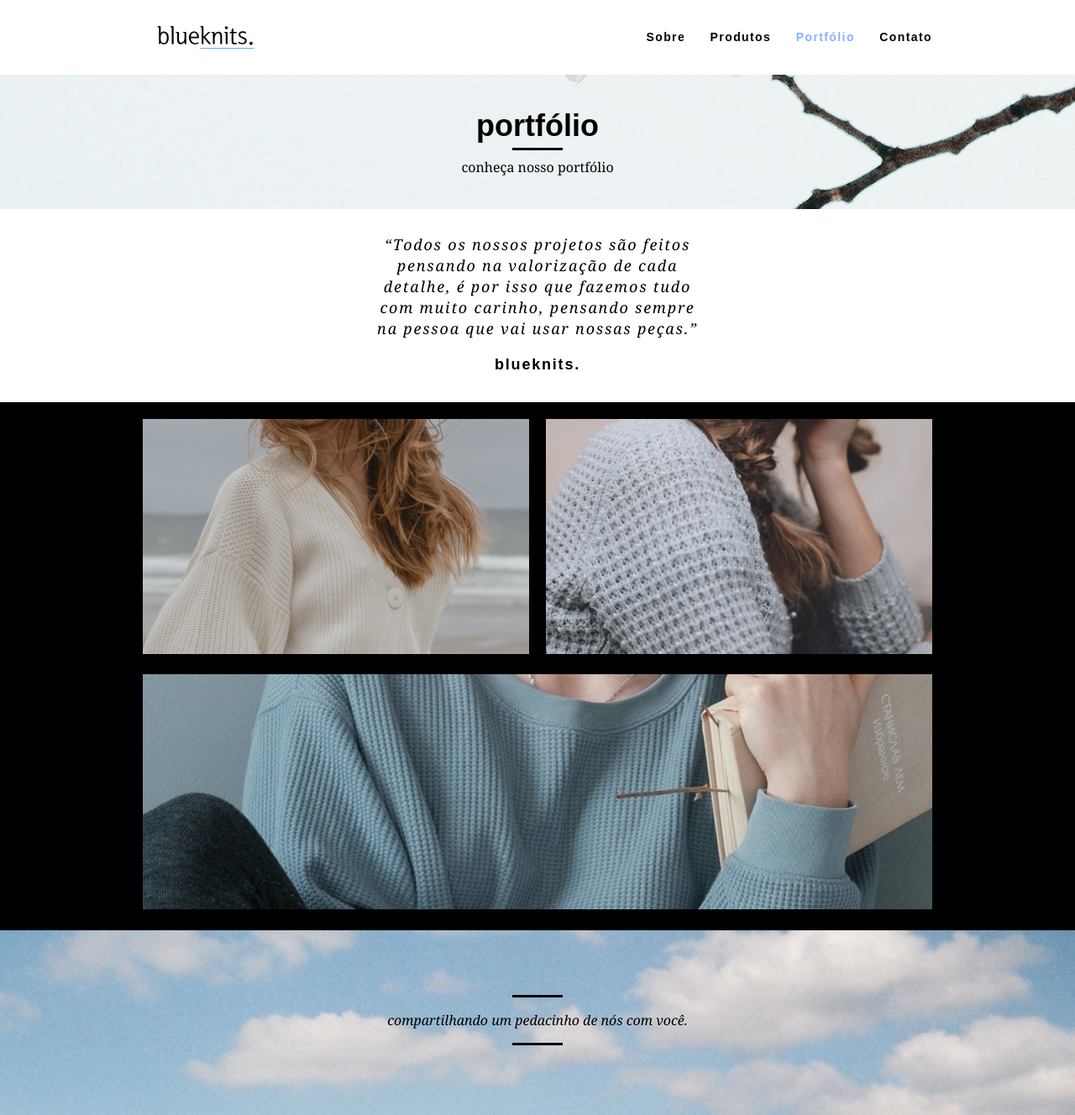
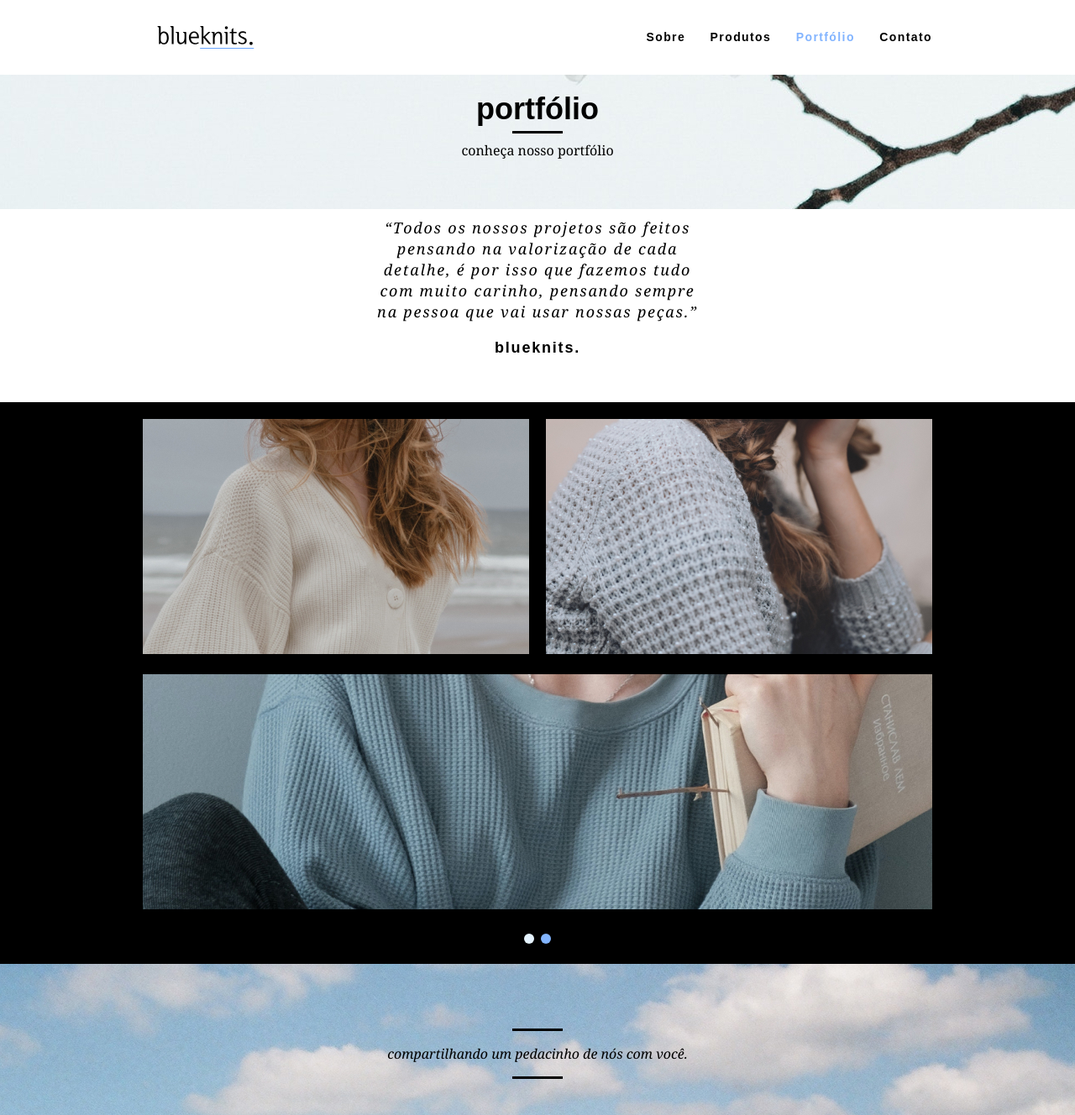
Before and after one commit to anepaz/projeto_ori, a PHP site: page /portfolio.html in a window 1280 px wide. Shown: the top 1328 px of the page at 84% size. Run offline with PHP 8.4, Linux system fonts and the light colour scheme.

Commit message:
js animation

```diff
--- a/css/style.css
+++ b/css/style.css
@@ -420,3 +420,58 @@ p {
     color: #fff;
     margin-top: 0;
 }
+
+/* javascript */
+
+.js [data-slide] {
+    position: relative;
+}
+.js [data-slide] > * {
+    position: absolute;
+    top: 0px;
+    opacity: 0;
+}
+.js [data-slide] > .active {
+    position: relative;
+    opacity: 1;
+    transition: opacity 500ms;
+    z-index: 1;
+}
+
+.js [data-slide-nav] {
+    display: block;
+    text-align: center;
+    margin-top: 20px;
+}
+
+.js [data-slide-nav] button {
+    display: inline-block;
+    width: 12px;
+    height: 12px;
+    margin: 4px;
+    border: none;
+    padding: 0px;
+    border-radius: 6px;
+    text-indent: -99px;
+    overflow: hidden;
+    background: #82B4FF;
+}
+
+.js [data-slide-nav] button.active {
+      background: #E5F3FF;
+}
+
+.js [data-anime] {
+      opacity: 0;
+      transform: translate3d(0, -20px, 0);
+}
+
+.js .anime {
+      opacity: 1;
+      transform: none;
+      transition: opacity 800ms, transform 800ms;
+}
+
+.js .fadeInDown {
+    transform: translate3d(0, -20px, 0);
+}
--- /dev/null
+++ b/js/script.js
@@ -0,0 +1,17 @@
+if(window.SimpleSlide) {
+
+new SimpleSlide({
+    slide: "quote", //nome do slide
+    time: 5000 //tempo de transição = 5s
+});
+
+new SimpleSlide({
+    slide: "portfolio",
+    time: 5000,
+    nav: true
+});
+}
+
+if(window.SimpleAnime) {
+    new SimpleAnime();
+}
--- /dev/null
+++ b/js/simple-anime.js
@@ -0,0 +1 @@
+window.SimpleAnime=class{constructor(){this.items=document.querySelectorAll("[data-anime]"),this.init()}animateItems(){this.items.forEach(t=>{const e=Number(t.getAttribute("data-anime"));isNaN(e)||setTimeout(()=>{t.classList.add("anime")},e)})}handleVisibility(){void 0!==document.visibilityState?"visible"===document.visibilityState&&this.animateItems():this.animateItems()}init(){this.handleVisibility=this.handleVisibility.bind(this),this.handleVisibility(),document.addEventListener("visibilitychange",this.handleVisibility)}}
--- a/portfolio.html
+++ b/portfolio.html
@@ -9,6 +9,7 @@
     <link rel="stylesheet" href="css/grid.css">
     <link rel="stylesheet" href="css/portfolio.css">
     <link rel="stylesheet" href="css/responsivo.css">
+    <script>document.documentElement.classList.add("js");</script>
 </head>
 <body>
     <!-- menu topo -->
@@ -32,18 +33,26 @@
     <section class="introducao-interna interna_portfolio">
         <div class="container">
 
-            <h1>portfólio</h1>
-            <p>conheça nosso portfólio</p>
+            <h1 data-anime="400" class="fadeInDown">portfólio</h1>
+            <p data-anime="800" class="fadeInDown">conheça nosso portfólio</p>
             </div>
     </section>
 <!-- fim título do topo -->
 
 <!-- quote -->
 
-<section class="portfolio-interno">
+<section class="portfolio-interno fadeInDown" data-slide="quote" data-anime="1200">
 <blockquote class="quote-portfolio">
     <p>“Todos os nossos projetos são feitos pensando na valorização de cada detalhe, é por isso que fazemos tudo com muito carinho, pensando sempre na pessoa que vai usar nossas peças.”</p>
     <cite>blueknits.</cite>
+</blockquote>
+<blockquote class="quote-portfolio">
+    <p>“Peças customizadas e criativas que com certeza irão complementar o seu estilo maravilhosamente.”</p>
+    <cite>Malina Dias</cite>
+</blockquote>
+<blockquote class="quote-portfolio">
+    <p>“Me encantei com a qualidade dos fios e o fator sustentabilidade é um plus.”</p>
+    <cite>Andressa Mech</cite>
 </blockquote>
 </section>
 
@@ -52,7 +61,7 @@
 <!-- mosaico -->
 
 <section class="portfolio">
-    <div class="container">
+    <div class="container" data-slide="portfolio">
         <ul class="portfolio_lista">
             <li class="grid-8">
                 <div class="portfolio_destaque">
@@ -61,6 +70,19 @@
             </li>
             <li class="grid-8">
                 <img src="img/portfolio2.jpg" alt="destaque 2">
+            </li>
+            <li class="grid-16"
+            ><img src="img/portfolio/destaque-port-3.jpg" alt="destaque 3">
+        </li>
+        </ul>
+        <ul class="portfolio_lista">
+            <li class="grid-8">
+                <img src="img/portfolio2.jpg" alt="destaque 2">
+            </li>
+            <li class="grid-8">
+                <div class="portfolio_destaque">
+                <img src="img/portfolio1.jpg" alt="destaque 1">
+                </div>
             </li>
             <li class="grid-16"
             ><img src="img/portfolio/destaque-port-3.jpg" alt="destaque 3">
@@ -112,5 +134,9 @@
     </div>
 </footer>
 
+<script src="./js/simple-anime.js"></script>
+<script src="./js/simple-slide.js"></script>
+<script src="./js/script.js"></script>
+
 </body>
 </html>
```
Also changed, not shown: contato.html (+7 -3 lines), index.html (+8 -4 lines), js/simple-slide.js (added, +1 -0 lines), produtos.html (+7 -3 lines), sobre.html (+7 -3 lines).
